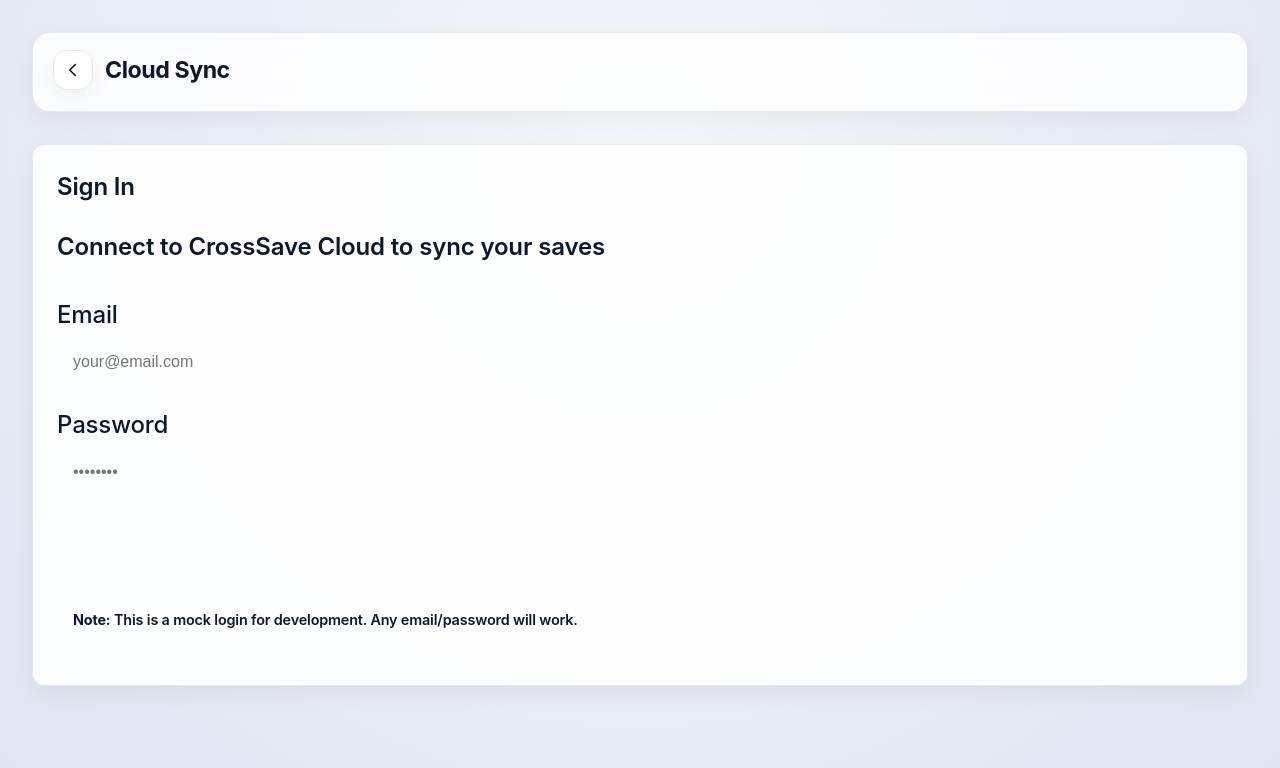
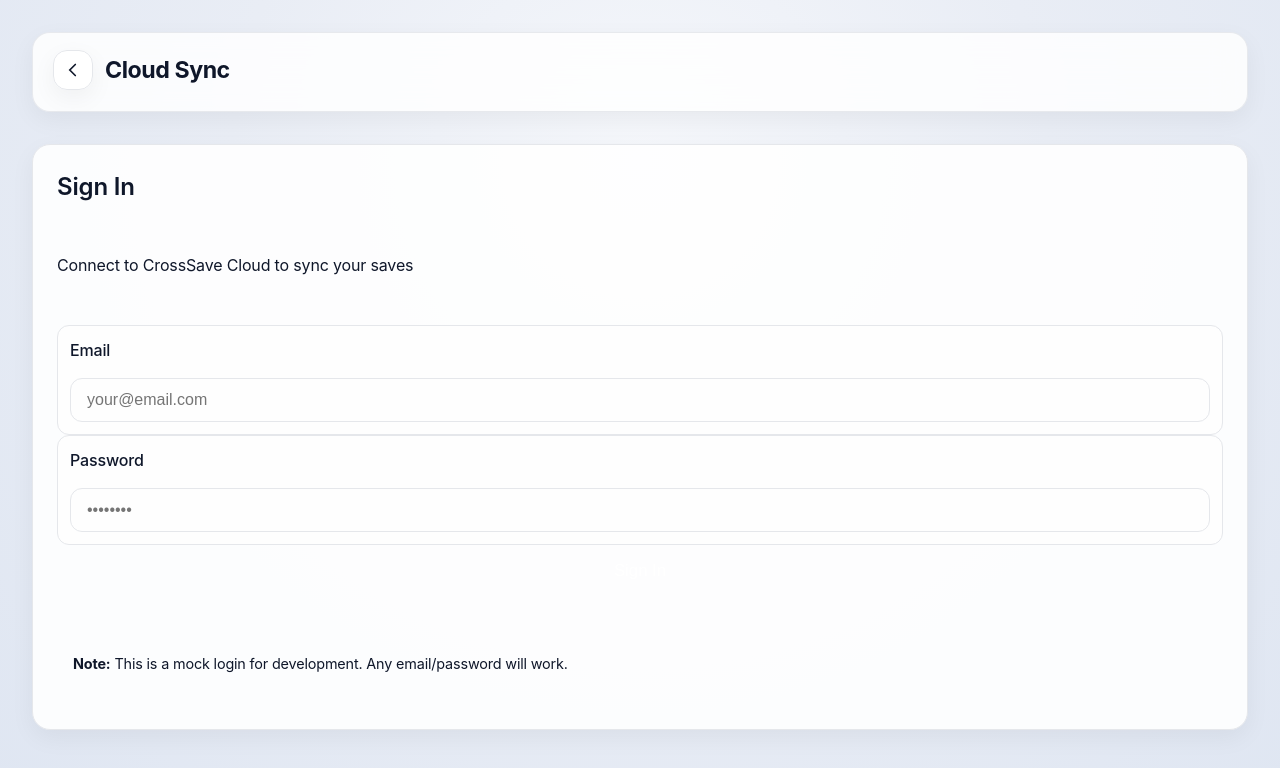
Before and after one commit to h1dr0nn/CrossSave-Cloud, a SvelteKit app in the folder app/: page /cloud in a window 1280 px wide. Shown: the top 768 px of the page. Built offline with nearby package versions, Linux system fonts and the light colour scheme.

Commit message:
Improve settings outlines and controls

```diff
--- a/app/src/app.css
+++ b/app/src/app.css
@@ -17,6 +17,18 @@ body {
   --radius-lg: 24px;
   --shadow-soft: 0 8px 24px rgba(0, 0, 0, 0.05);
   --shadow-strong: 0 18px 42px rgba(0, 0, 0, 0.12);
+  --text-primary: var(--text);
+  --text-secondary: var(--muted);
+  --text-strong: var(--text);
+  --text-light: var(--muted);
+  --bg-primary: var(--surface);
+  --bg-secondary: var(--surface-muted);
+  --bg-hover: color-mix(in srgb, var(--surface-muted) 70%, transparent);
+  --border-color: var(--border);
+  --accent-color: var(--accent);
+  --accent-hover: var(--accent-strong);
+  --danger: #ef4444;
+  --danger-dark: #dc2626;
 }
 
 body[data-theme="light"] {
--- a/app/src/components/emulator/ProfilePanel.svelte
+++ b/app/src/components/emulator/ProfilePanel.svelte
@@ -123,7 +123,7 @@
 
   .description {
     margin: 0;
-    color: #475569;
+    color: var(--muted);
     font-size: 14px;
   }
 
@@ -135,8 +135,8 @@
 
   .card {
     border: 1px solid color-mix(in srgb, var(--border) 90%, transparent);
-    border-radius: 8px;
-    padding: 12px;
+    border-radius: var(--radius);
+    padding: 16px;
     background: var(--surface);
     box-shadow: var(--shadow-soft);
   }
@@ -155,21 +155,31 @@
 
   .id {
     margin: 0;
-    color: #475569;
+    color: var(--muted);
     font-family: monospace;
     font-size: 13px;
   }
 
   button {
-    padding: 6px 10px;
-    border: 1px solid #cbd5e1;
-    border-radius: 6px;
-    background: #f8fafc;
+    padding: 8px 12px;
+    border: 1px solid color-mix(in srgb, var(--accent) 40%, var(--border));
+    border-radius: var(--radius-sm);
+    background: linear-gradient(
+      135deg,
+      color-mix(in srgb, var(--accent) 70%, var(--surface)),
+      var(--accent)
+    );
+    color: white;
+    font-weight: 600;
     cursor: pointer;
+    box-shadow: var(--shadow-soft);
+    transition: transform 0.12s ease, box-shadow 0.2s ease, opacity 0.2s ease;
   }
 
   button:hover {
-    background: #e2e8f0;
+    transform: translateY(-1px);
+    box-shadow: var(--shadow);
+    opacity: 0.95;
   }
 
   .section {
@@ -192,29 +202,30 @@
 
   .status {
     margin-top: 10px;
-    padding: 8px;
-    border-radius: 6px;
-    background: #f8fafc;
-    border: 1px solid #cbd5e1;
+    padding: 12px;
+    border-radius: var(--radius-sm);
+    background: color-mix(in srgb, var(--accent-muted) 40%, var(--surface));
+    border: 1px solid color-mix(in srgb, var(--accent) 40%, var(--border));
+    color: var(--text);
   }
 
   .status.ok {
-    border-color: #86efac;
-    background: #f0fdf4;
+    border-color: color-mix(in srgb, #22c55e 60%, var(--border));
+    background: color-mix(in srgb, #22c55e 14%, var(--surface));
   }
 
   .status.error {
-    border-color: #fca5a5;
-    background: #fff1f2;
+    border-color: color-mix(in srgb, var(--danger) 60%, var(--border));
+    background: color-mix(in srgb, var(--danger) 14%, var(--surface));
   }
 
   .status.pending {
-    border-color: #fbbf24;
-    background: #fffbeb;
+    border-color: color-mix(in srgb, #fbbf24 60%, var(--border));
+    background: color-mix(in srgb, #fbbf24 14%, var(--surface));
   }
 
   .placeholder {
-    color: #94a3b8;
+    color: var(--muted);
     margin: 0;
   }
 </style>
--- a/app/src/components/pages/CloudPage.svelte
+++ b/app/src/components/pages/CloudPage.svelte
@@ -394,26 +394,15 @@
   }
 
   .card {
-    margin: 0 0 1rem 0;
-    font-size: 1.5rem;
-    font-weight: 600;
-    color: var(--text-primary);
-  }
-
-  h3 {
-    margin: 1.5rem 0 1rem 0;
-    font-size: 1.1rem;
-    font-weight: 600;
-    color: var(--text-primary);
-  }
-
-  .card {
     background: var(--surface);
     border: 1px solid var(--border);
-    border-radius: 12px;
+    border-radius: var(--radius);
     padding: 24px;
     margin-bottom: 24px;
     box-shadow: var(--shadow-soft);
+    overflow: hidden;
+    display: grid;
+    gap: 16px;
   }
 
   .subtitle {
@@ -422,7 +411,12 @@
   }
 
   .form-group {
-    margin-bottom: 1.5rem;
+    display: grid;
+    gap: 8px;
+    padding: 12px;
+    background: var(--surface-muted);
+    border: 1px solid var(--border);
+    border-radius: var(--radius-sm);
   }
 
   label {
@@ -437,16 +431,20 @@
   input[type="text"] {
     width: 100%;
     padding: 0.75rem 1rem;
-    border: 1px solid var(--border-color);
-    border-radius: 8px;
-    background: var(--bg-secondary);
+    border: 1px solid var(--border);
+    border-radius: var(--radius-sm);
+    background: color-mix(in srgb, var(--surface-muted) 85%, transparent);
     color: var(--text-primary);
     font-size: 1rem;
+    transition: border-color 0.2s ease, box-shadow 0.2s ease,
+      background-color 0.2s ease;
   }
 
   input:focus {
     outline: none;
     border-color: var(--accent-color);
+    box-shadow: 0 0 0 3px color-mix(in srgb, var(--accent-color) 22%, transparent);
+    background: var(--surface);
   }
 
   .btn-primary,
@@ -474,6 +472,7 @@
   .btn-primary {
     background: var(--accent-color);
     color: white;
+    box-shadow: 0 8px 18px color-mix(in srgb, var(--accent-color) 20%, transparent);
   }
 
   .btn-primary:hover:not(:disabled) {
@@ -481,9 +480,9 @@
   }
 
   .btn-secondary {
-    background: var(--bg-secondary);
+    background: var(--surface-muted);
     color: var(--text-primary);
-    border: 1px solid var(--border-color);
+    border: 1px solid var(--border);
   }
 
   .btn-secondary:hover {
@@ -491,12 +490,12 @@
   }
 
   .btn-danger {
-    background: #ef4444;
+    background: var(--danger);
     color: white;
   }
 
   .btn-danger:hover {
-    background: #dc2626;
+    background: var(--danger-dark);
   }
 
   .btn-primary:disabled,
@@ -528,8 +527,9 @@
     justify-content: space-between;
     align-items: center;
     padding: 1rem;
-    background: var(--bg-secondary);
-    border-radius: 8px;
+    background: var(--surface-muted);
+    border-radius: var(--radius-sm);
+    border: 1px solid var(--border);
   }
 
   .email {
@@ -546,8 +546,9 @@
     align-items: center;
     gap: 1rem;
     padding: 0.75rem;
-    background: var(--bg-secondary);
-    border-radius: 8px;
+    background: var(--surface-muted);
+    border-radius: var(--radius-sm);
+    border: 1px solid var(--border);
   }
 
   .label {
@@ -559,8 +560,8 @@
     flex: 1;
     padding: 0.5rem;
     background: var(--bg-primary);
-    border: 1px solid var(--border-color);
-    border-radius: 4px;
+    border: 1px solid var(--border);
+    border-radius: var(--radius-sm);
     font-family: "SF Mono", "Monaco", monospace;
     font-size: 0.85rem;
     color: var(--text-primary);
@@ -568,6 +569,8 @@
 
   .devices-list {
     margin-top: 1.5rem;
+    display: grid;
+    gap: 12px;
   }
 
   .device-item {
@@ -575,9 +578,9 @@
     justify-content: space-between;
     align-items: center;
     padding: 1rem;
-    background: var(--bg-secondary);
-    border-radius: 8px;
-    margin-bottom: 0.75rem;
+    background: var(--surface-muted);
+    border: 1px solid var(--border);
+    border-radius: var(--radius-sm);
   }
 
   .device-details {
@@ -605,12 +608,17 @@
     grid-template-columns: repeat(auto-fit, minmax(200px, 1fr));
     gap: 1rem;
     margin-bottom: 1rem;
+    background: color-mix(in srgb, var(--surface-muted) 60%, transparent);
+    padding: 12px;
+    border-radius: var(--radius-sm);
+    border: 1px solid var(--border);
   }
 
   .status-item {
     padding: 1rem;
-    background: var(--bg-secondary);
-    border-radius: 8px;
+    background: var(--surface);
+    border-radius: var(--radius-sm);
+    border: 1px solid var(--border);
     display: flex;
     flex-direction: column;
     gap: 0.5rem;
@@ -660,6 +668,8 @@
 
   .versions-list {
     margin-top: 1rem;
+    display: grid;
+    gap: 12px;
   }
 
   .version-item {
@@ -667,9 +677,9 @@
     justify-content: space-between;
     align-items: center;
     padding: 1rem;
-    background: var(--bg-secondary);
-    border-radius: 8px;
-    margin-bottom: 0.75rem;
+    background: var(--surface-muted);
+    border-radius: var(--radius-sm);
+    border: 1px solid var(--border);
   }
 
   .version-info {
--- a/app/src/components/pages/SettingsPage.svelte
+++ b/app/src/components/pages/SettingsPage.svelte
@@ -307,7 +307,7 @@
   .settings-card {
     background: var(--surface);
     border: 1px solid var(--border);
-    border-radius: 12px;
+    border-radius: var(--radius);
     overflow: hidden;
     box-shadow: var(--shadow-soft);
   }
--- a/app/src/components/pages/StorageSettingsPage.svelte
+++ b/app/src/components/pages/StorageSettingsPage.svelte
@@ -114,7 +114,7 @@
   .settings-card {
     background: var(--surface);
     border: 1px solid color-mix(in srgb, var(--border) 90%, transparent);
-    border-radius: 12px;
+    border-radius: var(--radius);
     padding: 24px;
     margin-bottom: 24px;
     box-shadow: var(--shadow-soft);
--- a/app/src/components/pages/ThemeSettingsPage.svelte
+++ b/app/src/components/pages/ThemeSettingsPage.svelte
@@ -22,7 +22,9 @@
       </div>
 
       <div class="content">
-        <ThemeSelector />
+        <div class="settings-card">
+          <ThemeSelector />
+        </div>
       </div>
     </main>
   </div>
@@ -41,13 +43,14 @@
   .settings-card {
     background: var(--surface);
     border: 1px solid var(--border);
-    border-radius: 12px;
+    border-radius: var(--radius);
+    overflow: hidden;
+    box-shadow: var(--shadow-soft);
     padding: 24px;
     margin-bottom: 24px;
     max-width: 600px;
     margin-left: auto;
     margin-right: auto;
-    box-shadow: var(--shadow-soft);
   }
 
   .content-surface {
```
Also changed, not shown: app/src/components/pages/BackupSettingsPage.svelte (+22 -2 lines).
